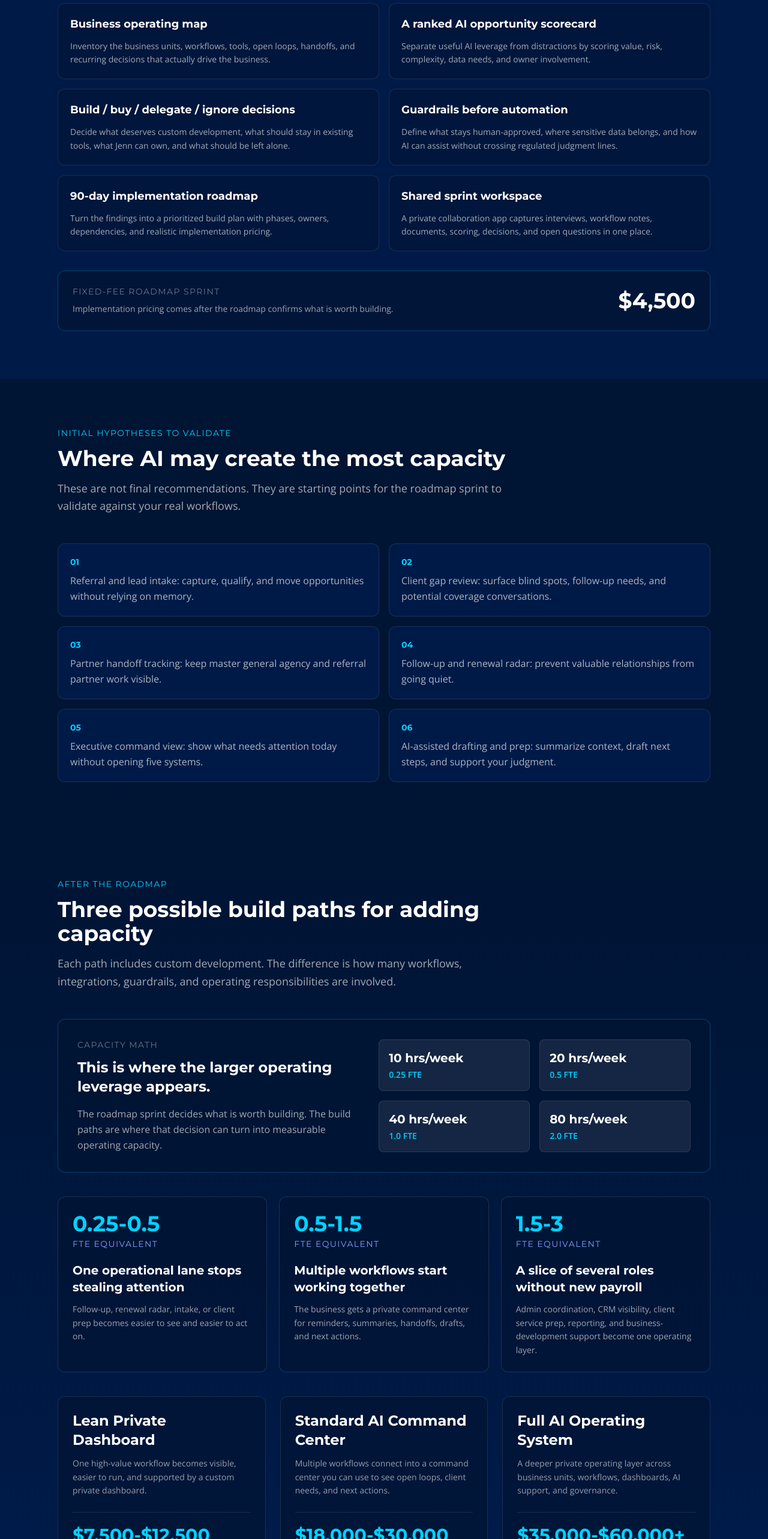
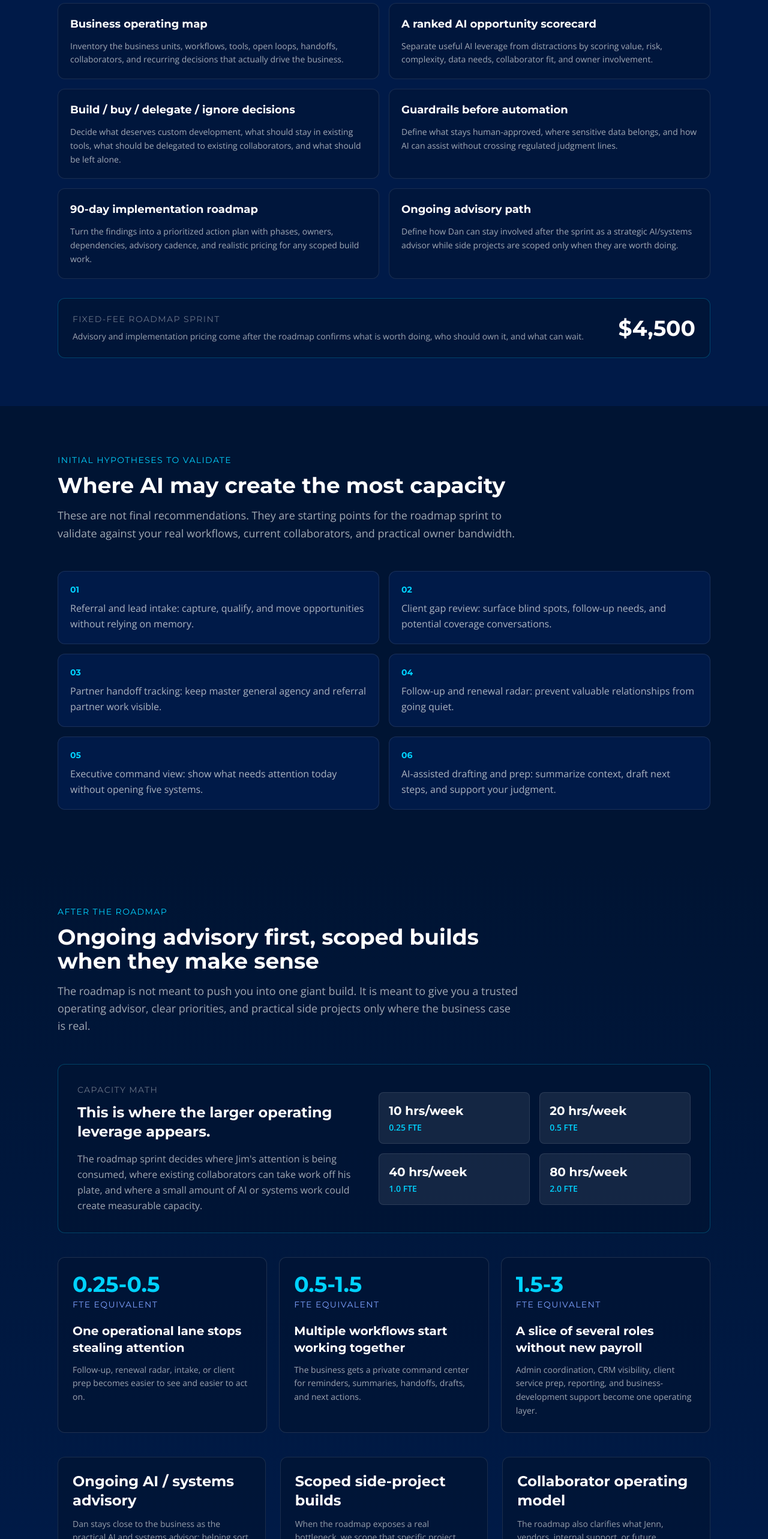
Before and after one commit to st4rnin3/thirdpowerlife-site, a Next.js app: page /proposal/jim-newhouse in a window 1280 px wide. Shown: the part 4474-7040 px from the top of the page at 60% size. Built offline with nearby package versions, Linux system fonts and the light colour scheme.

Commit message:
Refine Jim proposal post-roadmap path

```diff
--- a/src/app/proposal/jim-newhouse/page.tsx
+++ b/src/app/proposal/jim-newhouse/page.tsx
@@ -47,17 +47,17 @@ const sprintDeliverables = [
   {
     title: "Business operating map",
     detail:
-      "Inventory the business units, workflows, tools, open loops, handoffs, and recurring decisions that actually drive the business.",
+      "Inventory the business units, workflows, tools, open loops, handoffs, collaborators, and recurring decisions that actually drive the business.",
   },
   {
     title: "A ranked AI opportunity scorecard",
     detail:
-      "Separate useful AI leverage from distractions by scoring value, risk, complexity, data needs, and owner involvement.",
+      "Separate useful AI leverage from distractions by scoring value, risk, complexity, data needs, collaborator fit, and owner involvement.",
   },
   {
     title: "Build / buy / delegate / ignore decisions",
     detail:
-      "Decide what deserves custom development, what should stay in existing tools, what Jenn can own, and what should be left alone.",
+      "Decide what deserves custom development, what should stay in existing tools, what should be delegated to existing collaborators, and what should be left alone.",
   },
   {
     title: "Guardrails before automation",
@@ -67,12 +67,12 @@ const sprintDeliverables = [
   {
     title: "90-day implementation roadmap",
     detail:
-      "Turn the findings into a prioritized build plan with phases, owners, dependencies, and realistic implementation pricing.",
+      "Turn the findings into a prioritized action plan with phases, owners, dependencies, advisory cadence, and realistic pricing for any scoped build work.",
   },
   {
-    title: "Shared sprint workspace",
+    title: "Ongoing advisory path",
     detail:
-      "A private collaboration app captures interviews, workflow notes, documents, scoring, decisions, and open questions in one place.",
+      "Define how Dan can stay involved after the sprint as a strategic AI/systems advisor while side projects are scoped only when they are worth doing.",
   },
 ];
 
@@ -133,56 +133,53 @@ const sprintWorkspace = [
   "90-day implementation roadmap and budget path",
 ];
 
-const tiers = [
+const nextPaths = [
   {
-    name: "Lean Private Dashboard",
-    price: "$7,500-$12,500",
-    capacity: "0.25-0.5 FTE capacity equivalent",
-    timeline: "2-4 week build window after roadmap",
+    name: "Ongoing AI / systems advisory",
+    price: "Monthly advisory",
+    capacity: "Strategic guidance without adding another manager",
+    timeline: "Cadence set after the roadmap",
     description:
-      "One high-value workflow becomes visible, easier to run, and supported by a custom private dashboard.",
+      "Dan stays close to the business as the practical AI and systems advisor: helping sort ideas, pressure-test vendors, choose collaborators, and keep the work tied to profit and owner freedom.",
     includes: [
-      "One priority workflow rebuilt around practical AI support",
-      "Custom private dashboard or app with a clean working view",
-      "Lightweight backend or structured data layer",
-      "Manual or semi-automated data updates where appropriate",
-      "AI-assisted drafts, summaries, checklists, or research support",
-      "Human approval before anything client-facing",
-      "Simple documentation and handoff",
+      "Regular strategy and prioritization sessions",
+      "AI use-case review before money or attention gets spent",
+      "Vendor, tool, and collaborator evaluation",
+      "Prompt, workflow, and decision-framework support",
+      "Ongoing guardrails for sensitive or regulated work",
+      "Clear next actions after each advisory cycle",
     ],
   },
   {
-    name: "Standard AI Command Center",
-    price: "$18,000-$30,000",
-    capacity: "0.5-1.5 FTE capacity equivalent",
-    timeline: "6-10 week build window after roadmap",
+    name: "Scoped side-project builds",
+    price: "Priced project by project",
+    capacity: "Useful automation where the business case is clear",
+    timeline: "Only after priorities are validated",
     description:
-      "Multiple workflows connect into a command center you can use to see open loops, client needs, and next actions.",
+      "When the roadmap exposes a real bottleneck, we scope that specific project instead of pretending every idea belongs in one giant build.",
     includes: [
-      "Three to four connected workflows",
-      "Custom dashboard with workflow areas and operating views",
-      "CRM, email, calendar, task, or form integrations where feasible",
-      "AI-assisted summaries, reminders, drafts, and decision prep",
-      "Knowledge base for products, partners, SOPs, and client scenarios",
-      "Basic logging and approval checkpoints for AI-assisted work",
-      "Training, documentation, and operating cadence",
+      "CRM, website, intake, or reporting improvements",
+      "Small dashboards or private working views where useful",
+      "AI-assisted summaries, prep, drafts, or checklists",
+      "Human approval before anything client-facing",
+      "Lightweight documentation and handoff",
+      "Clear owner, budget, and success criteria before work starts",
     ],
   },
   {
-    name: "Full AI Operating System",
-    price: "$35,000-$60,000+",
-    capacity: "1.5-3 FTE capacity equivalent",
-    timeline: "10-16+ week build window after roadmap",
+    name: "Collaborator operating model",
+    price: "Owner-approved scope",
+    capacity: "Better leverage from the people already around the business",
+    timeline: "Sequenced with advisory support",
     description:
-      "A deeper private operating layer across business units, workflows, dashboards, AI support, and governance.",
+      "The roadmap also clarifies what Jenn, vendors, internal support, or future specialists should own so Jim is not forced to become the systems integrator.",
     includes: [
-      "Multi-business-unit workflow architecture",
-      "Custom private portal or command center",
-      "Deeper integrations and structured data model",
-      "AI-assisted work queues and approval checkpoints",
-      "Knowledge retrieval layer for products, partners, and internal process",
-      "Access controls, monitoring, backups, and operating guardrails",
-      "Ongoing improvement path and support model",
+      "Role clarity for Dan, Jenn, vendors, and internal support",
+      "Decision rights for sensitive client or business judgment",
+      "Workflow ownership and escalation rules",
+      "Tool cleanup and usage standards",
+      "Sequenced improvements that do not overload the team",
+      "Advisory review as new needs emerge",
     ],
   },
 ];
@@ -555,8 +552,9 @@ export default function JimNewhouseProposal() {
                 Fixed-fee roadmap sprint
               </p>
               <p className="mt-2 text-sm leading-relaxed text-light/68">
-                Implementation pricing comes after the roadmap confirms what is
-                worth building.
+                Advisory and implementation pricing come after the roadmap
+                confirms what is worth doing, who should own it, and what can
+                wait.
               </p>
             </div>
             <div className="mt-5 font-heading text-4xl font-bold text-white md:mt-0 md:text-right">
@@ -577,7 +575,8 @@ export default function JimNewhouseProposal() {
             </h2>
             <p className="mt-4 text-lg leading-relaxed text-light/70">
               These are not final recommendations. They are starting points for
-              the roadmap sprint to validate against your real workflows.
+              the roadmap sprint to validate against your real workflows,
+              current collaborators, and practical owner bandwidth.
             </p>
           </div>
           <div className="grid grid-cols-1 gap-4 md:grid-cols-2">
@@ -603,12 +602,12 @@ export default function JimNewhouseProposal() {
               After the roadmap
             </p>
             <h2 className="font-heading text-3xl font-bold text-white md:text-4xl">
-              Three possible build paths for adding capacity
+              Ongoing advisory first, scoped builds when they make sense
             </h2>
             <p className="mt-4 text-lg leading-relaxed text-light/70">
-              Each path includes custom development. The difference is how many
-              workflows, integrations, guardrails, and operating responsibilities
-              are involved.
+              The roadmap is not meant to push you into one giant build. It is
+              meant to give you a trusted operating advisor, clear priorities,
+              and practical side projects only where the business case is real.
             </p>
           </div>
 
@@ -622,9 +621,10 @@ export default function JimNewhouseProposal() {
                   This is where the larger operating leverage appears.
                 </h3>
                 <p className="mt-4 leading-relaxed text-light/70">
-                  The roadmap sprint decides what is worth building. The build
-                  paths are where that decision can turn into measurable
-                  operating capacity.
+                  The roadmap sprint decides where Jim&apos;s attention is being
+                  consumed, where existing collaborators can take work off his
+                  plate, and where a small amount of AI or systems work could
+                  create measurable capacity.
                 </p>
               </div>
               <div className="grid grid-cols-2 gap-4">
@@ -673,7 +673,7 @@ export default function JimNewhouseProposal() {
           </div>
 
           <div className="grid grid-cols-1 gap-6 lg:grid-cols-3">
-            {tiers.map((tier) => (
+            {nextPaths.map((tier) => (
               <article
                 key={tier.name}
                 className="flex h-full flex-col rounded-xl border border-white/10 bg-navy/70 p-6"
@@ -717,8 +717,8 @@ export default function JimNewhouseProposal() {
           </h2>
           <p className="mx-auto mt-5 max-w-2xl text-lg leading-relaxed text-light/70">
             If the direction is right, Third Power Life will send an invoice for
-            the $4,500 roadmap sprint and begin with the business-unit and
-            workflow intake.
+            the $4,500 roadmap sprint and begin with the business-unit,
+            workflow, collaborator, and priority intake.
           </p>
           <a
             href="mailto:dan@thirdpowerperformance.com?subject=Approve%20AI%20Systems%20Roadmap%20Sprint"
```
